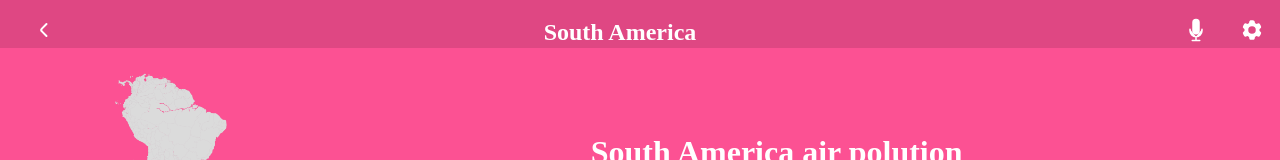
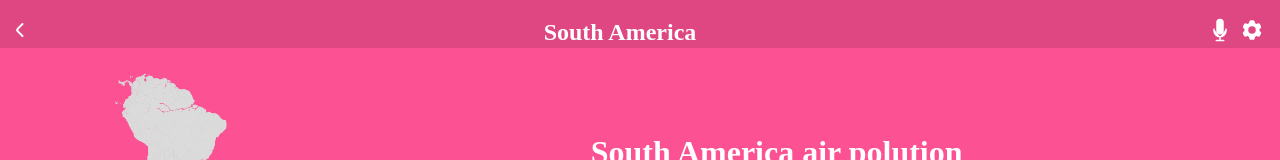
Before and after one commit to ulises2607/Metrics-webapp, a React (Create React App) app: page / in a window 1280 px wide. Shown: the top 160 px of the page. Built offline with nearby package versions, Linux system fonts and the light colour scheme.

Commit message:
Last details of navbar

```diff
--- a/src/Assets/Styles/NavBar.css
+++ b/src/Assets/Styles/NavBar.css
@@ -6,7 +6,7 @@ svg {
   display: flex;
   justify-content: space-between;
   align-items: center;
-  padding: 1rem 1rem 0 2rem;
+  padding: 1rem 1rem 0 0.5rem;
   width: 100%;
 }
 
@@ -19,7 +19,7 @@ svg {
   display: flex;
   justify-content: space-between;
   align-items: center;
-  width: 5rem;
+  width: 3.5rem;
 }
 
 nav {
```
